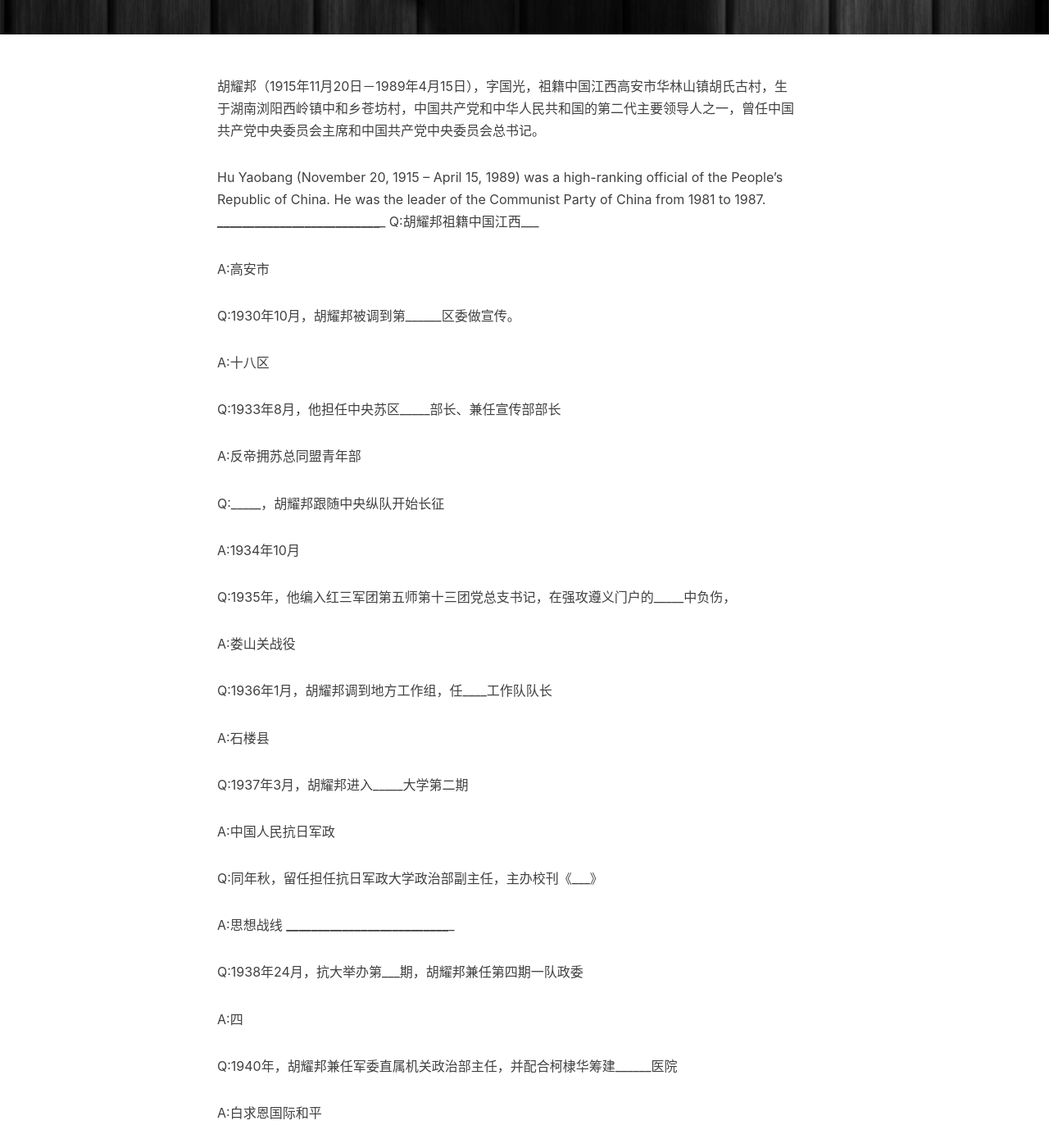
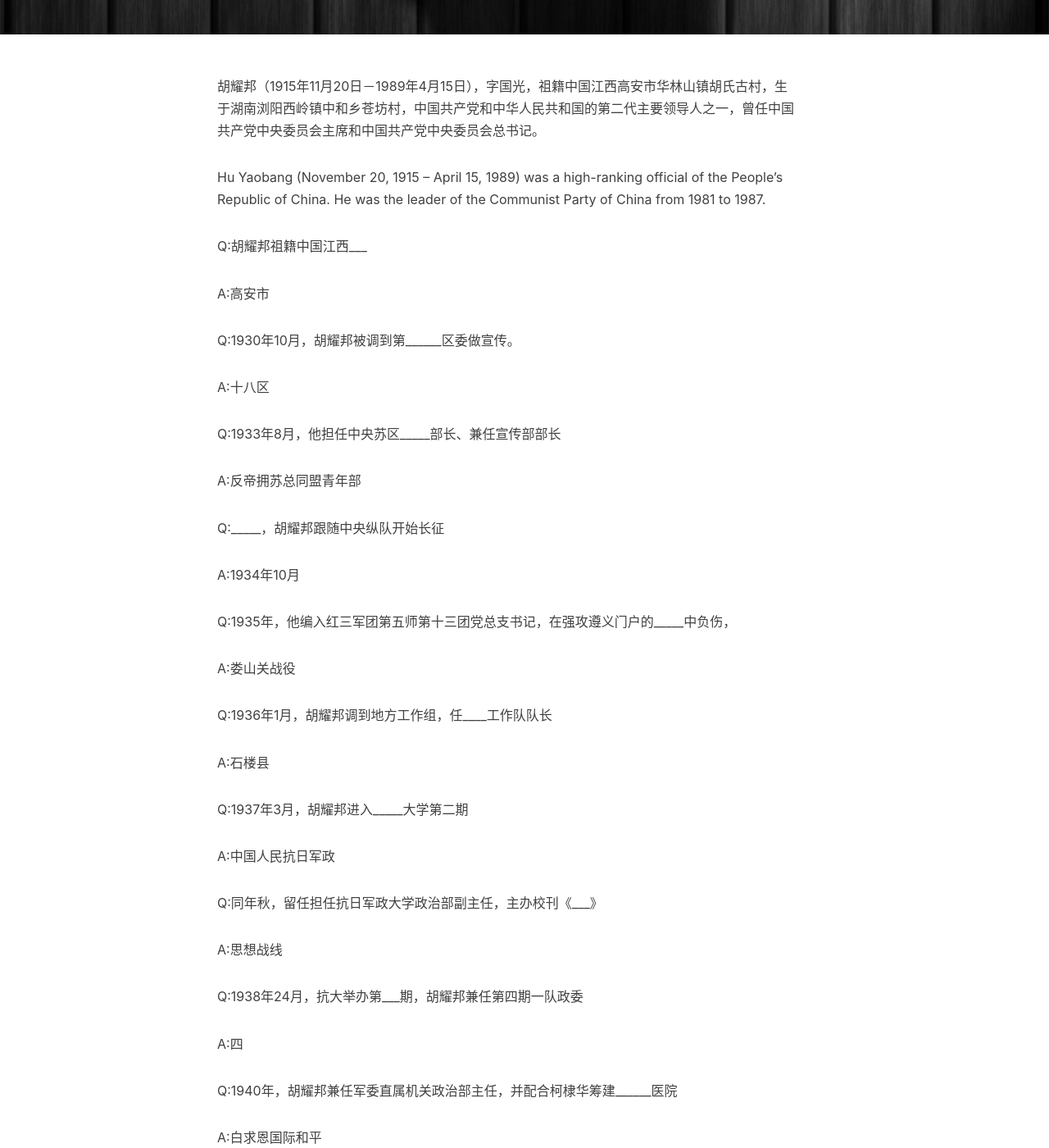
Before and after one commit to liulewis/liulewis.github.io, a Jekyll site: the page built from _posts/2016-12-19-In Memory of Hu Yaobang .md, in a window 1280 px wide and 1400 px high, scrolled down 381 px. Shown: the whole window at 82% size. Built offline with Jekyll 4.4.1, drawn with Linux system fonts in a browser that asks for light colours; nearby versions of some CDN libraries; our own code applies the rules of GitHub Pages for plain Markdown files; comment, search, counter and statistics services are not loaded; some of the changed text lies outside the part shown.

```diff
--- a/_posts/2016-12-19-In Memory of Hu Yaobang .md
+++ b/_posts/2016-12-19-In Memory of Hu Yaobang .md
@@ -2,8 +2,11 @@
 
 胡耀邦（1915年11月20日－1989年4月15日），字国光，祖籍中国江西高安市华林山镇胡氏古村，生于湖南浏阳西岭镇中和乡苍坊村，中国共产党和中华人民共和国的第二代主要领导人之一，曾任中国共产党中央委员会主席和中国共产党中央委员会总书记。
 
+
 Hu Yaobang (November 20, 1915 – April 15, 1989) was a high-ranking official of the People's Republic of China. He was the leader of the Communist Party of China from 1981 to 1987.
-_______________________________________________________________________________
+
+
+
 Q:胡耀邦祖籍中国江西___
 
 A:高安市
@@ -35,7 +38,7 @@ A:中国人民抗日军政
 Q:同年秋，留任担任抗日军政大学政治部副主任，主办校刊《___》
 
 A:思想战线
-_______________________________________________________________________________
+
 
 Q:1938年24月，抗大举办第___期，胡耀邦兼任第四期一队政委
 
@@ -72,7 +75,7 @@ A:四
 Q:战役结束后，晋察冀部队再次整编，胡耀邦调任第__纵队政委，与司令员郑维山、副司令文年生、政治部主任陆平搭档
 
 A:三
-_______________________________________________________________________________
+
 
 Q:1949年，胡耀邦任中国____第18兵团政治部主任。
 
@@ -101,7 +104,7 @@ A:四川师范
 Q:1952年7月，中共中央组织部调胡耀邦入京，改任他为____书记处书记
 
 A:中国新民主主义青年团中央
-_______________________________________________________________________________
+
 
 Q:他的为人和做事果断的风格也得到青年一代的赞赏和推崇。他提出的“_____”一说，至今仍是共青团的工作准则
 
@@ -134,7 +137,7 @@ A:中兴
 Q:1978年5月10日，中央党校的内部刊物《理论动态》第60期，刊登了经胡耀邦审定的由南京大学胡福明教授撰写的文章《_____》
 
 A:实践是检验真理的唯一标准
-_______________________________________________________________________________
+
 
 Q:___年，他领导的中组部随后平反陶铸、陆定一、刘少奇的冤案；同年8月，曾昭伦、费孝通、黄药眠、陶大镛、钱伟长、吴景超六教授案被平反。
 
```
